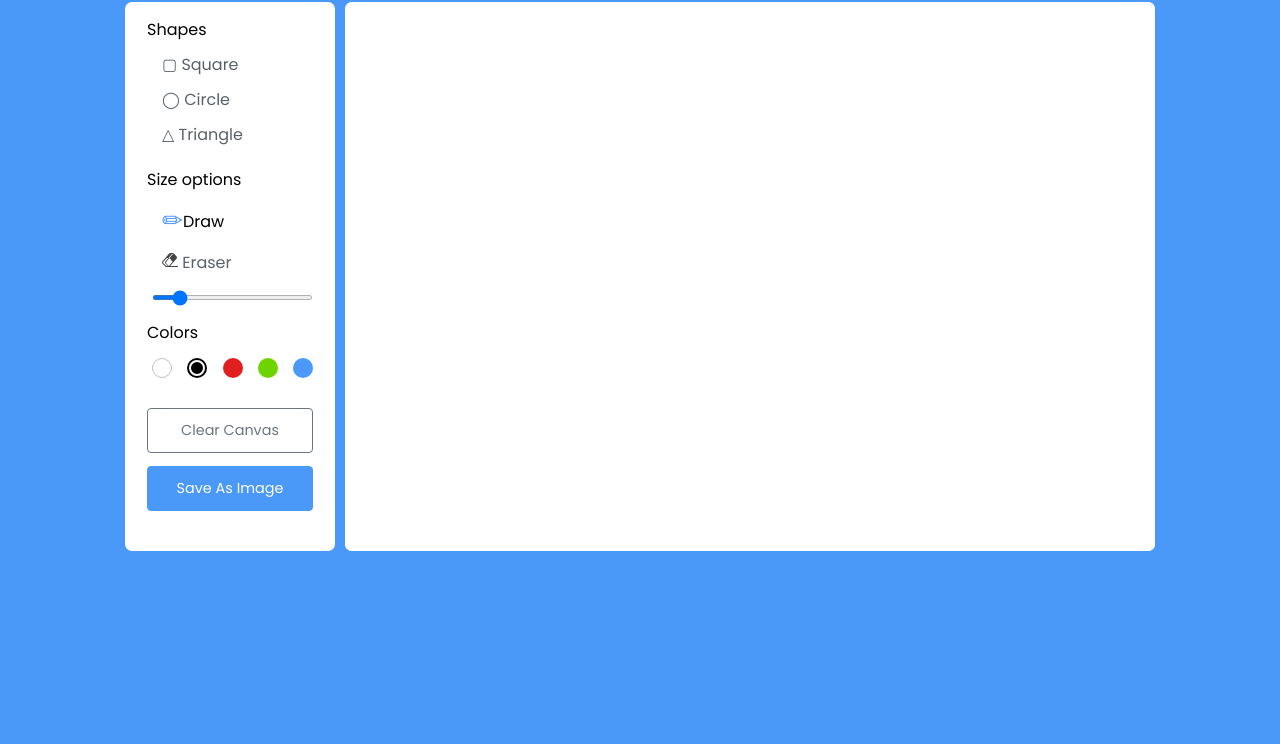
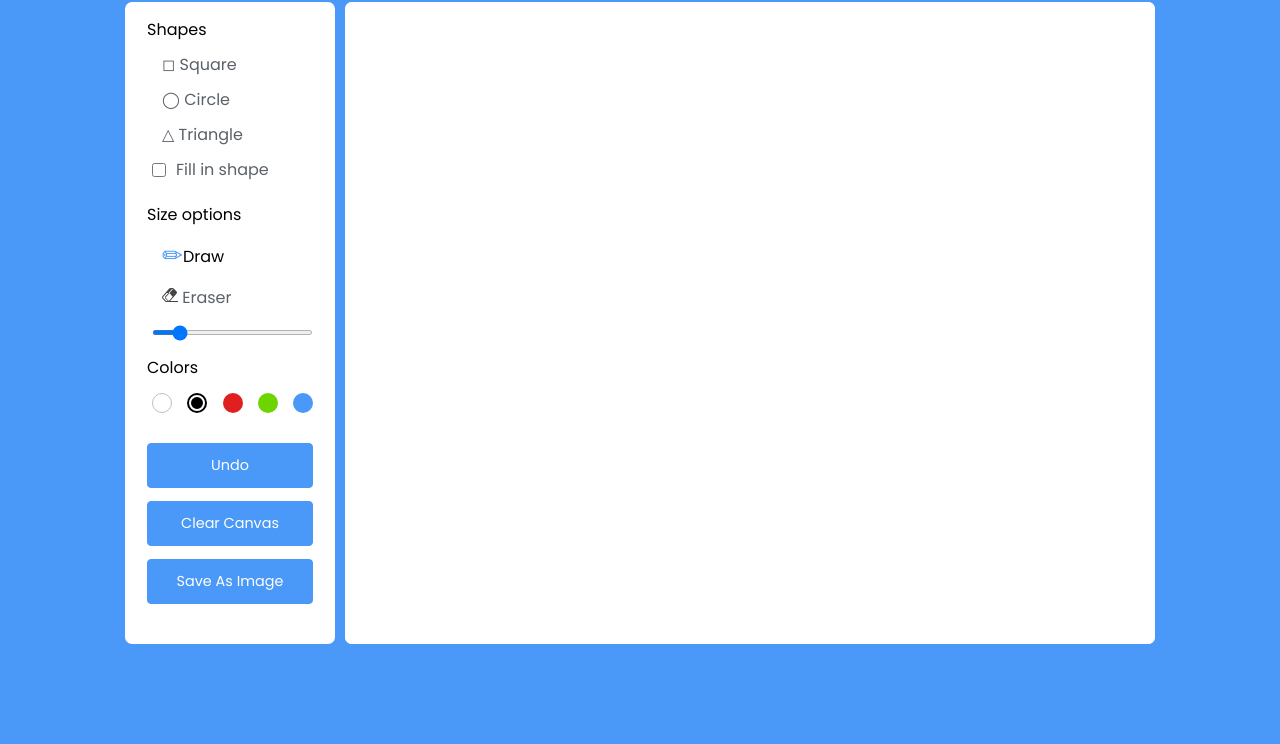
Before and after one commit to Oronafrankie87/Drawy_Draw, a plain HTML site: page index.html in a window 1280 px wide. Shown: the part 56-800 px from the top of the page. Drawn offline with Linux system fonts and the light colour scheme.

Commit message:
undo added

```diff
--- a/assets/css/style.css
+++ b/assets/css/draw.css
@@ -128,9 +128,21 @@ section{
   border-radius: 4px;
   cursor: pointer;
 }
+
+#undo-btn {
+  background: #4A98F7;
+  border: 1px solid #4A98F7;
+  transition: all 0.7s ease;
+}
+
+#undo-btn:hover {
+  color: #fff;
+  background:  #6C757D
+}
+
 .buttons .clear-canvas{
-  color: #6C757D;
-  border: 1px solid #6C757D;
+  background: #4A98F7;
+  border: 1px solid #4A98F7;
   transition: all 0.3s ease;
 }
 .clear-canvas:hover{
--- a/assets/js/script.js
+++ b/assets/js/script.js
@@ -1,12 +1,17 @@
-const canvas = document.querySelector("canvas"),
-  toolBtns = document.querySelectorAll(".tool"),
-  fillColor = document.querySelector("#fill-color"),
-  sizeSlider = document.querySelector("#size-slider"),
-  colorBtns = document.querySelectorAll(".colors .option"),
-  colorPicker = document.querySelector("#color-picker"),
-  clearCanvas = document.querySelector(".clear-canvas"),
-  saveImg = document.querySelector(".save-img"),
-  ctx = canvas.getContext("2d");
+
+const canvas = document.querySelector("canvas");
+const toolBtns = document.querySelectorAll(".tool");
+const fillColor = document.querySelector("#fill-color");
+const sizeSlider = document.querySelector("#size-slider");
+const colorBtns = document.querySelectorAll(".colors .option");
+const colorPicker = document.querySelector("#color-picker");
+const clearCanvas = document.querySelector(".clear-canvas");
+const saveImg = document.querySelector(".save-img");
+const ctx = canvas.getContext("2d");
+const undoBtn = document.querySelector("#undo-btn");
+let undoIndex = -1;
+
+let shapes = [];
 
 // global variables with default value
 let prevMouseX,
@@ -69,10 +74,34 @@ const drawTriangle = (e) => {
   fillColor.checked ? ctx.fill() : ctx.stroke(); // if fillColor is checked fill triangle else draw border
 };
 
+//Undo function adds a click event to the undoBtn element, If the undo button is clicked it checks if undoIndex is greater than or equal to 0.  If it is, it decrements the undoIndex by 1
+undoBtn.addEventListener("click", () => {
+  if (undoIndex >= 0) {
+    // undoIndex--; this was moved to line 89 so it now undoes one at a time(WHY??????????????)
+    //THis then clears the entire canvas by usning ctx.clearRect() method,(from Stackoverflow methods).  This method sets the canvas content to transparent.
+    ctx.clearRect(0, 0, canvas.width, canvas.height);
+    //then it retrieves a single shape from the shapes array using array.slice method(shapes.slice), with undoIndex as the start index and undoIndex + 1 as the end index
+    shapes.slice(undoIndex, undoIndex + 1).forEach((shape) => {
+      //Then it iterates over the retrieved shape(s) and uses ctx.putImageData() method to put the shapes(s) back onto the canvas at position (0,0) effectively undoing the last drawn shape
+      ctx.putImageData(shape, 0, 0);
+    });
+    undoIndex--;
+  }
+});
+
+const saveCanvasState = () => {
+  if (undoIndex < shapes.length - 1) {
+    shapes.splice(undoIndex + 1); // Remove any shapes ahead of the current undo index
+  }
+  undoIndex++;
+  shapes.push(ctx.getImageData(0, 0, canvas.width, canvas.height)); // Save the current shape to the shapes array
+};
+
 const startDraw = (e) => {
   isDrawing = true;
   prevMouseX = e.offsetX; // passing current mouseX position as prevMouseX value
   prevMouseY = e.offsetY; // passing current mouseY position as prevMouseY value
+  saveCanvasState();
   ctx.beginPath(); // creating new path to draw
   ctx.lineWidth = brushWidth; // passing brushSize as line width
   ctx.strokeStyle = selectedColor; // passing selectedColor as stroke style
@@ -83,7 +112,7 @@ const startDraw = (e) => {
 
 const drawing = (e) => {
   if (!isDrawing) return; // if isDrawing is false return from here
-  ctx.putImageData(snapshot, 0, 0); // adding copied canvas data on to this canvas
+  ctx.putImageData(shapes[undoIndex], 0, 0); // adding copied canvas data on to this canvas
 
   if (selectedTool === "brush" || selectedTool === "eraser") {
     // if selected tool is eraser then set strokeStyle to white
@@ -91,14 +120,18 @@ const drawing = (e) => {
     ctx.strokeStyle = selectedTool === "eraser" ? "#fff" : selectedColor;
     ctx.lineTo(e.offsetX, e.offsetY); // creating line according to the mouse pointer
     ctx.stroke(); // drawing/filling line with color
-  } else if (selectedTool === "rectangle") {
+  } else if (selectedTool === "square") {
     drawRect(e);
   } else if (selectedTool === "circle") {
     drawCircle(e);
   } else {
     drawTriangle(e);
   }
+  //saves the current shape/drawing into the array for the undo function
+  shapes.push(snapshot);
 };
+
+//UNDO function was created with the suggestion by Diem Ly bootcamp tutor
 
 toolBtns.forEach((btn) => {
   btn.addEventListener("click", () => {
@@ -141,8 +174,10 @@ saveImg.addEventListener("click", () => {
   link.download = `${Date.now()}.jpg`; // passing current date as link download value
   link.href = canvas.toDataURL(); // passing canvasData as link href value
   link.click(); // clicking link to download image
+  const imageKey = "savedImage";
+  localStorage.setItem(imageKey, link.href);
 });
-
+//Mousedown, mousemove, mouseup event listeners fro draw function
 canvas.addEventListener("mousedown", startDraw);
 canvas.addEventListener("mousemove", drawing);
 canvas.addEventListener("mouseup", () => (isDrawing = false));
--- a/index.html
+++ b/index.html
@@ -5,12 +5,12 @@
   <head>
     <meta charset="utf-8">
     <title>Drawing App JavaScript | CodingNepal</title>
-    <link rel="stylesheet" href="./assets/css/style.css">
+    <link rel="stylesheet" href="./assets/css/draw.css">
     <meta name="viewport" content="width=device-width, initial-scale=1.0">
     <script src="./assets/js/script.js" defer></script>
   </head>
-  <header>
-    <h1>Create Your Goalsy Avatar</h1>
+  <header id="createHead">
+    <h1>Drawy Draw Something</h1>
   </header>
   <body>
     <div class="container">
@@ -18,9 +18,9 @@
         <div class="row">
           <label class="title">Shapes</label>
           <ul class="options">
-            <li class="option tool" id="rectangle">
+            <li class="option tool" id="square">
               <img src="icons/rectangle.svg" alt="">
-              <span>▢ Square</span>
+              <span>◻ Square</span>
             </li>
             <li class="option tool" id="circle">
               <img src="icons/circle.svg" alt="">
@@ -30,10 +30,10 @@
               <img src="icons/triangle.svg" alt="">
               <span>△ Triangle</span>
             </li>
-            <!-- <li class="option">
+            <li class="option">
               <input type="checkbox" id="fill-color">
-              <label for="fill-color">Fill color</label>
-            </li> -->
+              <label for="fill-color">Fill in shape</label>
+            </li>
           </ul>
         </div>
         <div class="row">
@@ -41,12 +41,11 @@
           <ul class="options">
             <li class="option active tool" id="brush">
               <img src="icons/brush.svg" alt="">
-              <span style='font-size:25px;'>&#9999;</span> Draw</span>
+              <span style='font-size:25px;'>&#9999;</span>Draw</span>
             </li>
             <li class="option tool" id="eraser">
               <img src="icons/eraser.svg" alt="">
               <span><svg xmlns="http://www.w3.org/2000/svg" width="16" height="16" id="eraser"><path fill="#444" d="m8.1 14 6.4-7.2c.6-.7.6-1.8-.1-2.5l-2.7-2.7c-.3-.4-.8-.6-1.3-.6H8.6c-.5 0-1 .2-1.4.6L.5 9.2c-.6.7-.6 1.9.1 2.5l2.7 2.7c.3.4.8.6 1.3.6H16v-1H8.1zm-1.3-.1s0-.1 0 0l-2.7-2.7c-.4-.4-.4-.9 0-1.3L7.5 6h-1l-3 3.3c-.6.7-.6 1.7.1 2.4L5.9 14H4.6c-.2 0-.4-.1-.6-.2L1.2 11c-.3-.3-.3-.8 0-1.1L4.7 6h1.8L10 2h1L7.5 6l3.1 3.7-3.5 4c-.1.1-.2.1-.3.2z "></path></svg> Eraser</span>
-              <!-- Eraser attribute <a href="https://iconscout.com/icons/eraser" target="_blank">Free Eraser Icon</a> by <a href="https://iconscout.com/contributors/vaadin-icons">Vaadin Icons</a> on <a href="https://iconscout.com">IconScout</a> -->
             </li>
             <li class="option">
               <input type="range" id="size-slider" min="1" max="30" value="5">
@@ -66,6 +65,7 @@
           </ul>
         </div>
         <div class="row buttons">
+          <button id="undo-btn">Undo</button>
           <button class="clear-canvas">Clear Canvas</button>
           <button class="save-img">Save As Image</button>
         </div>
```
Also changed, not shown: 1 other file.
